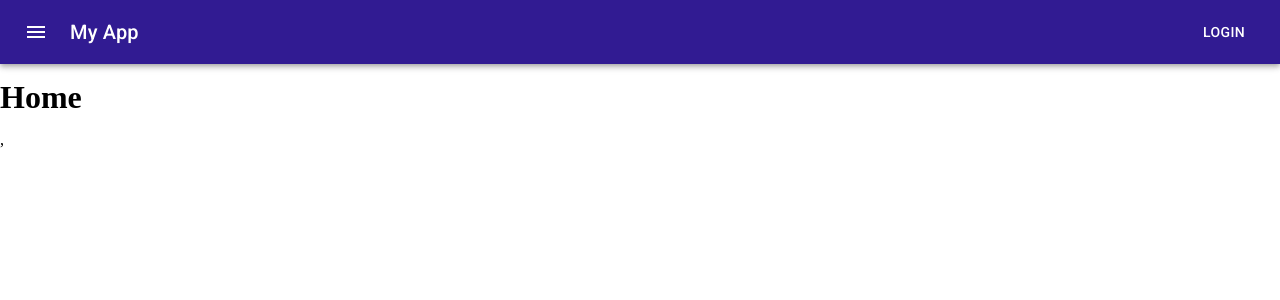
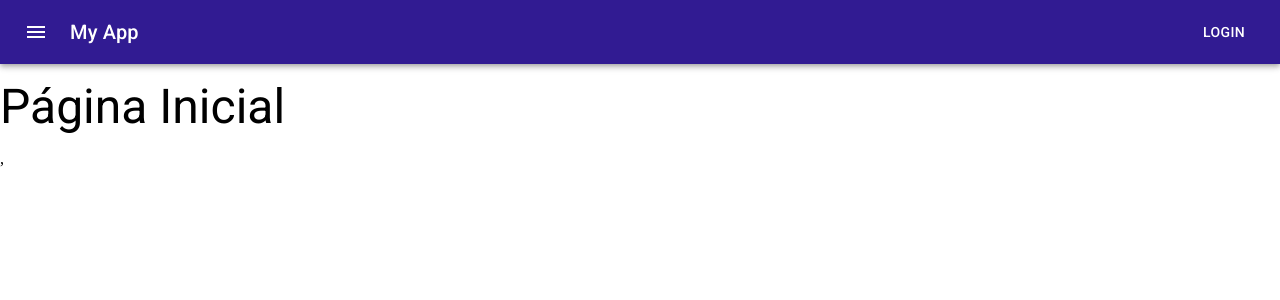
Before and after one commit to RafaPalau/modulo-32-react-intermediario, a React (Create React App) app: page / in a window 1280 px wide. Shown: the top 300 px of the page. Built offline with nearby package versions, Linux system fonts and the light colour scheme.

Commit message:
Aula 10 Abstraindo o Page Title

```diff
--- a/src/App.js
+++ b/src/App.js
@@ -1,5 +1,6 @@
 import { BrowserRouter as Router, Switch, Route } from "react-router-dom";
 import TemplateDefault from "./templates/Default";
+import TemplatePage from "./templates/Page";
 
 import Customers from "./pages/Customers";
 import Home from "./pages/Home";
@@ -10,10 +11,10 @@
       <TemplateDefault>
         <Switch>
           <Route path='/customers'>
-            <Customers />
+            <TemplatePage title='Clientes' Component={Customers} />
           </Route>
           <Route path='/'>
-            <Home />
+            <TemplatePage title='Página Inicial' Component={Home} />
           </Route>
         </Switch>
       </TemplateDefault>
--- a/src/pages/Customers.js
+++ b/src/pages/Customers.js
@@ -28,7 +28,6 @@
 
   return (
     <>
-      <h1>Customers</h1>
       <Grid container>
         {customers.map((item) => (
           <Grid item xs={12} md={4}>
--- a/src/pages/Home.js
+++ b/src/pages/Home.js
@@ -2,7 +2,8 @@
 
 const Home =() => {
   return (
-    <h1>Home</h1>
+  <>
+  </>
   );
 }
 
--- /dev/null
+++ b/src/templates/Page.js
@@ -0,0 +1,18 @@
+import { makeStyles, Typography } from "@material-ui/core";
+
+const useStyles = makeStyles((theme) => ({
+  container: {
+    padding: "15px 0",
+  },
+}));
+
+const Page = ({ title, Component }) => {
+  const classes = useStyles();
+  return (
+    <>
+      <Typography variant='h3'>{title}</Typography>
+      <Component />
+    </>
+  );
+};
+export default Page;
```
